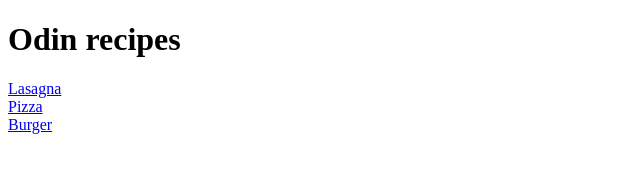
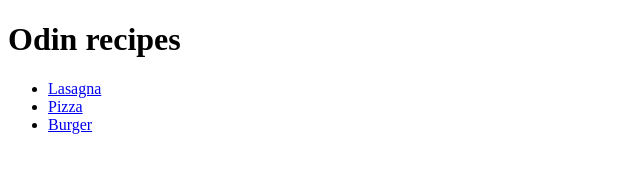
Before and after one commit to khuy121213/odin-recipes, a plain HTML site: page index.html in a window 1280 px wide. Shown: the whole page, without its empty margins (0-640 px from the left). Drawn offline with Linux system fonts and the light colour scheme.

Commit message:
style(index.html): change recipe links from paragraphs to a list for better structure and readability

```diff
--- a/index.html
+++ b/index.html
@@ -7,10 +7,10 @@
   </head>
   <body>
     <h1>Odin recipes</h1>
-    <a href="recipes/lasagna.html">Lasagna</a>
-    <br />
-    <a href="recipes/pizza.html">Pizza</a>
-    <br />
-    <a href="recipes/burger.html">Burger</a>
+    <ul>
+      <li><a href="recipes/lasagna.html">Lasagna</a></li>
+      <li><a href="recipes/pizza.html">Pizza</a></li>
+      <li><a href="recipes/burger.html">Burger</a></li>
+    </ul>
   </body>
 </html>
```
